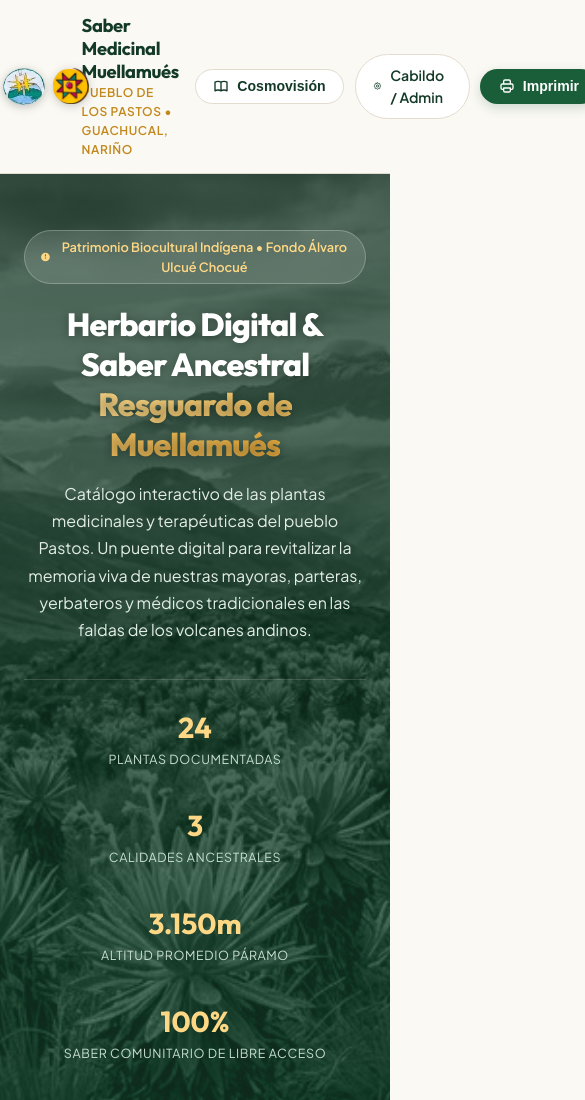
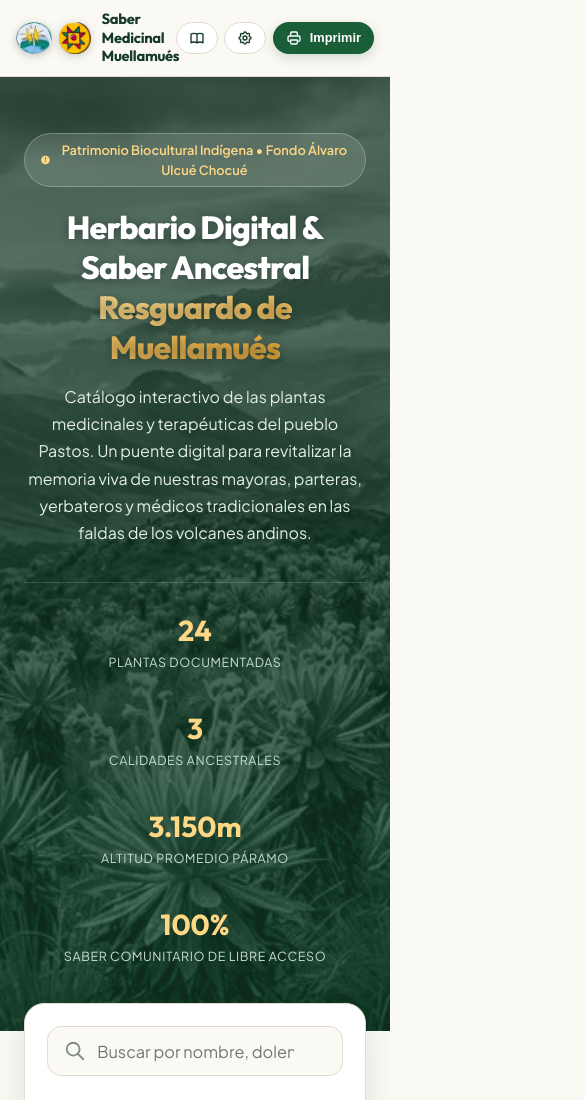
Before and after one commit to DPosso99/plantas-medicinales, a website: page index.html in a window 390 px wide. Shown: the top 1100 px of the page, 585 px wide, since content can reach past the window. Drawn offline with Linux system fonts and the light colour scheme.

Commit message:
Corregir superposicion de escudo y logo en topbar y optimizar espaciado responsivo

```diff
--- a/css/style.css
+++ b/css/style.css
@@ -105,9 +105,34 @@
 .brand-wrapper {
   display: flex;
   align-items: center;
-  gap: 0.85rem;
+  gap: 1rem;
   text-decoration: none;
   color: inherit;
+  min-width: 0;
+  flex-shrink: 1;
+}
+
+.brand-logos {
+  display: flex;
+  align-items: center;
+  gap: 0.65rem;
+  flex-shrink: 0;
+}
+
+.brand-logo-emblema {
+  width: 44px;
+  height: 40px;
+  object-fit: contain;
+  filter: drop-shadow(0 2px 5px rgba(0,0,0,0.22));
+  display: block;
+}
+
+.brand-logo-sol {
+  width: 38px;
+  height: 38px;
+  object-fit: contain;
+  filter: drop-shadow(0 2px 5px rgba(0,0,0,0.18));
+  display: block;
 }
 
 .brand-icon {
@@ -120,19 +145,32 @@
   align-items: center;
   justify-content: center;
   box-shadow: 0 4px 10px rgba(25, 94, 56, 0.25);
+  flex-shrink: 0;
+}
+
+.brand-text {
+  display: flex;
+  flex-direction: column;
+  justify-content: center;
+  min-width: 0;
 }
 
 .brand-text h1 {
-  font-size: 1.15rem;
+  font-size: 1.18rem;
+  line-height: 1.25;
+  margin: 0;
+  color: var(--primary-deep);
   letter-spacing: -0.02em;
 }
 
 .brand-text p {
-  font-size: 0.75rem;
+  font-size: 0.74rem;
+  margin: 0.15rem 0 0;
   color: var(--accent-gold);
   font-weight: 600;
   text-transform: uppercase;
-  letter-spacing: 0.05em;
+  letter-spacing: 0.04em;
+  line-height: 1.2;
 }
 
 .nav-actions {
@@ -966,6 +1004,67 @@
   to { opacity: 1; transform: translateY(0); }
 }
 
+/* RESPONSIVIDAD DE BARRA DE NAVEGACIÓN Y CABECERA */
+@media (max-width: 960px) {
+  .desktop-only {
+    display: none !important;
+  }
+}
+
+@media (max-width: 768px) {
+  .navbar {
+    padding: 0.65rem 1rem;
+  }
+
+  .navbar-container {
+    gap: 0.5rem;
+  }
+
+  .brand-wrapper {
+    gap: 0.65rem;
+  }
+
+  .brand-logos {
+    gap: 0.45rem;
+  }
+
+  .brand-logo-emblema {
+    width: 36px;
+    height: 32px;
+  }
+
+  .brand-logo-sol {
+    width: 32px;
+    height: 32px;
+  }
+
+  .brand-text h1 {
+    font-size: 0.98rem;
+  }
+
+  .brand-text p {
+    font-size: 0.68rem;
+  }
+
+  .nav-actions {
+    gap: 0.4rem;
+  }
+
+  .btn {
+    padding: 0.45rem 0.75rem;
+    font-size: 0.8rem;
+  }
+}
+
+@media (max-width: 520px) {
+  .brand-text p {
+    display: none;
+  }
+  .brand-text h1 {
+    font-size: 0.92rem;
+  }
+}
+
 /* MODO DE IMPRESIÓN (Ficha Etnobotánica de Campo) */
 @media print {
   .navbar, .hero, .search-filter-section, .results-header, .site-footer, .modal-actions, .modal-close-btn, .toast-container {
--- a/index.html
+++ b/index.html
@@ -21,11 +21,11 @@
   <header class="navbar">
     <div class="navbar-container">
       <a href="#" class="brand-wrapper">
-        <div class="brand-icon" style="background: transparent; box-shadow: none; display: flex; align-items: center; gap: 8px;">
+        <div class="brand-logos">
           <!-- Emblema Oficial del Resguardo Indígena de Muellamués -->
-          <img src="assets/images/emblema_muellamues.png" alt="Emblema Resguardo Muellamués" style="width: 42px; height: 38px; object-fit: contain; filter: drop-shadow(0 2px 5px rgba(0,0,0,0.25));" title="Emblema Oficial del Resguardo Indígena de Muellamués">
+          <img src="assets/images/emblema_muellamues.png" alt="Emblema Resguardo Muellamués" class="brand-logo-emblema" title="Emblema Oficial del Resguardo Indígena de Muellamués">
           <!-- Sol de los Pastos -->
-          <img src="assets/images/sol_de_los_pastos_icono.png" alt="Sol de los Pastos" style="width: 36px; height: 36px; object-fit: contain; filter: drop-shadow(0 2px 5px rgba(0,0,0,0.2));" title="El Sol de los Pastos">
+          <img src="assets/images/sol_de_los_pastos_icono.png" alt="Sol de los Pastos" class="brand-logo-sol" title="El Sol de los Pastos">
         </div>
         <div class="brand-text">
           <h1>Saber Medicinal Muellamués</h1>
```
Also changed, not shown: admin.html (+3 -3 lines).
